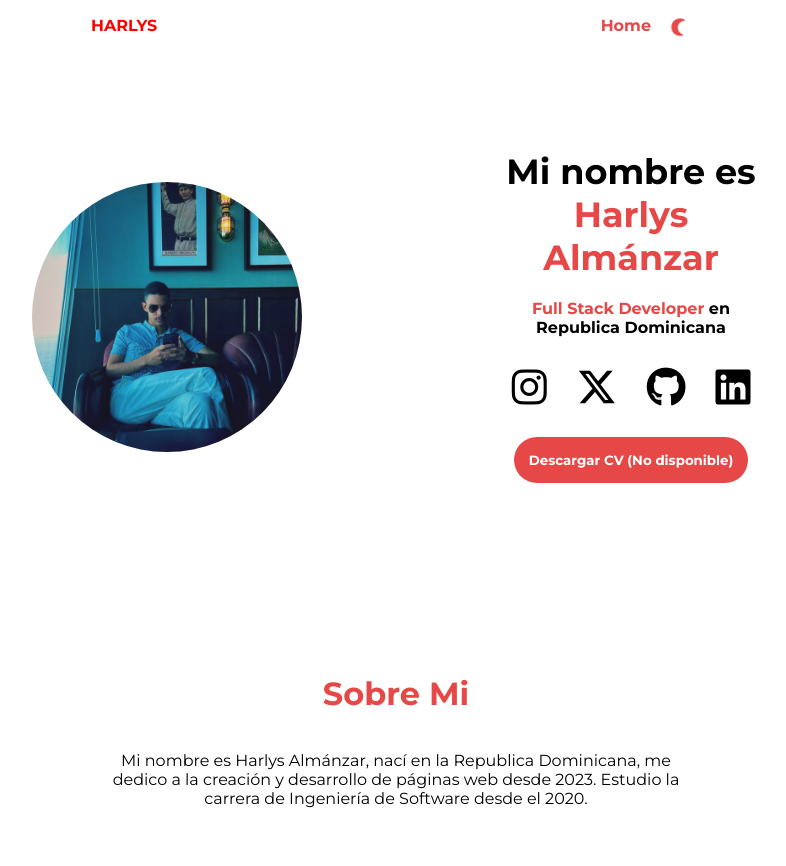
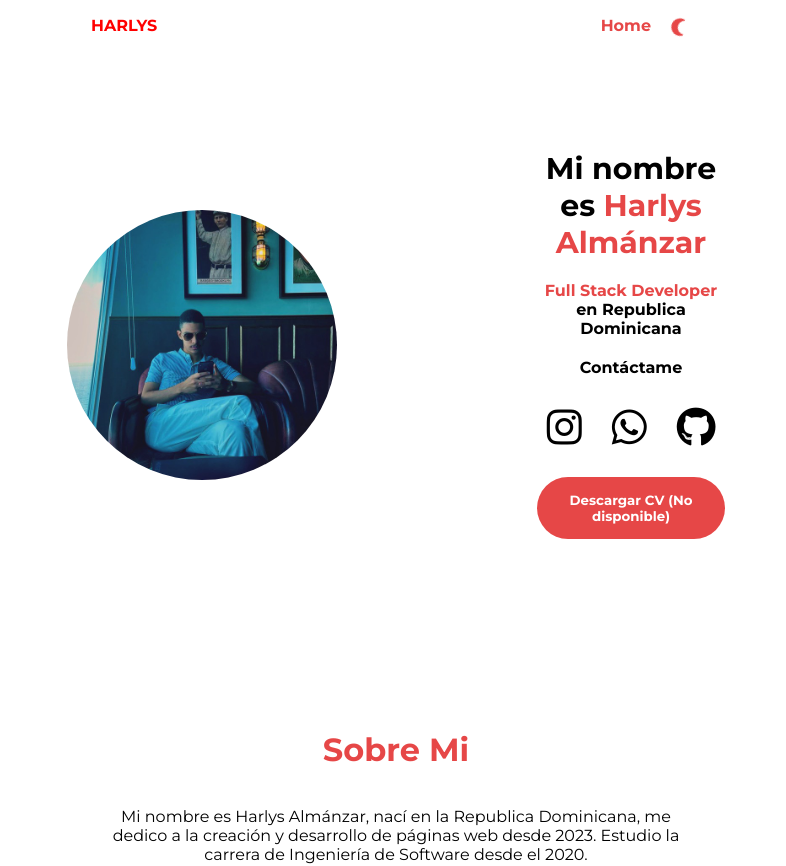
Before and after one commit to JustHarlys/Portfolio, a React (Vite) app: page / in a window 1280 px wide. Shown: the top 866 px of the page, without its empty margins (244-1030 px from the left). Built offline with nearby package versions, Linux system fonts and the light colour scheme.

Commit message:
Modificaciones a mis redes

```diff
--- a/src/App.css
+++ b/src/App.css
@@ -140,12 +140,16 @@ button {
 
 .hero-p {
   font-weight: bold;
-  font-size: 35px;
+  font-size: 30px;
   transition: 1s ease;
-
 }
 
 .hero-p-2 {
+  font-weight: bold;
+  transition: 1s ease;
+}
+
+.hero-p-3 {
   font-weight: bold;
   transition: 1s ease;
 }
@@ -436,23 +440,18 @@ button {
   color: black;
   padding: 10px;
   border-radius: 400px;
-  background-color: white;
 }
 
 .fa-github:hover {
   color: #FFA100;
 }
 
-.fa-x-twitter:hover {
-  color: black;
+.fa-whatsapp:hover {
+  color: green;
 }
 
 .fa-instagram:hover {
   color: rgb(247, 124, 206);
-}
-
-.fa-linkedin:hover {
-  color: #0275B4;
 }
 
 .social-name {
--- a/src/Components/Hero.jsx
+++ b/src/Components/Hero.jsx
@@ -1,6 +1,6 @@
 import Me from '../assets/me.jfif'
 import links from '../data/links'
-import Footer from './Footer'
+import SocialMedia from './SocialMedia'
 import { nanoid } from 'nanoid'
 import { DarkModeContext} from "../Context/DarkMode"
 import { useContext } from "react"
@@ -11,7 +11,7 @@ function Hero() {
   const {darkModeToggle} = useContext(DarkModeContext)
 
   const footer = links.map(foot => {
-    return <Footer
+    return <SocialMedia
     key={nanoid()}
     app={foot.app}
     link={foot.link}
@@ -25,7 +25,7 @@ function Hero() {
       <div className="hero-text">
       <p className='hero-p' style={{color: darkModeToggle ? "black" : "white"}}>Mi nombre es <span className="name">Harlys Almánzar</span></p>
       <p className='hero-p-2' style={{color: darkModeToggle ? "black" : "white"}}> <span className="name">Full Stack Developer</span> en Republica Dominicana</p>
-
+      <p className='hero-p-3'>Contáctame</p>
       <div className='social-media-hero'>
         {footer}
       </div>
--- a/src/Components/Footer.jsx
+++ b/src/Components/SocialMedia.jsx
@@ -1,8 +1,8 @@
-function Footer({app, link}) {
+function SocialMedia({app, link}) {
   return (
 
         <a href={link}><i className={`social-links fa-brands ${app}`} ></i></a>
   )
 }
 
-export default Footer
+export default SocialMedia
--- a/src/data/links.js
+++ b/src/data/links.js
@@ -4,15 +4,11 @@ export default [
         link: "https://www.instagram.com/justharlyss/"
     },
     {
-        app: "fa-x-twitter",
-        link: "https://x.com/JustHarlyss"
+        app: "fa-whatsapp",
+        link: "https://wa.link/d1xzm3"
     },
     {
         app: "fa-github",
         link: "https://github.com/JustHarlys"
-    },
-    {
-        app: "fa-linkedin",
-        link: "https://www.linkedin.com/in/harlys-almanzar/"
     }
 ]
```
